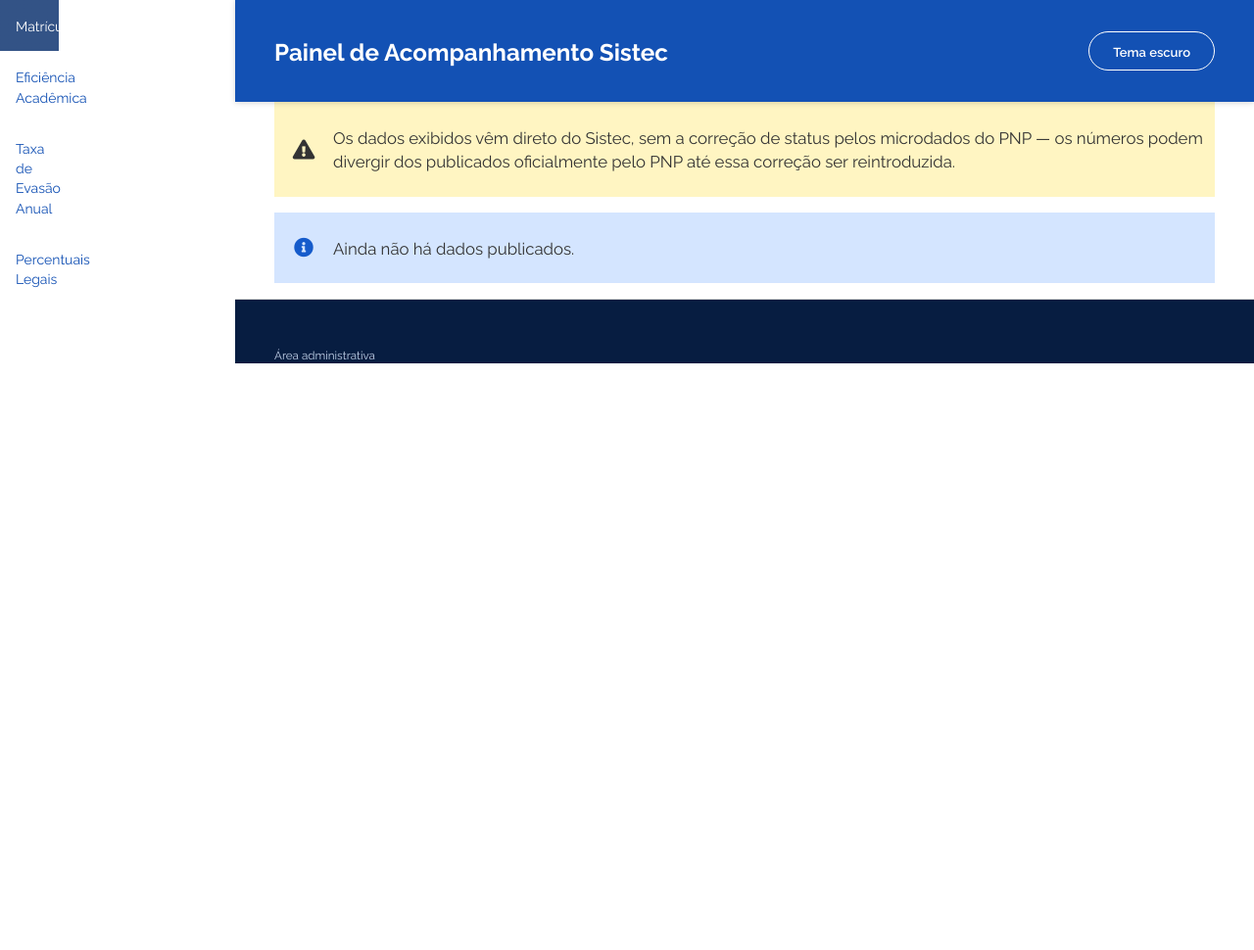
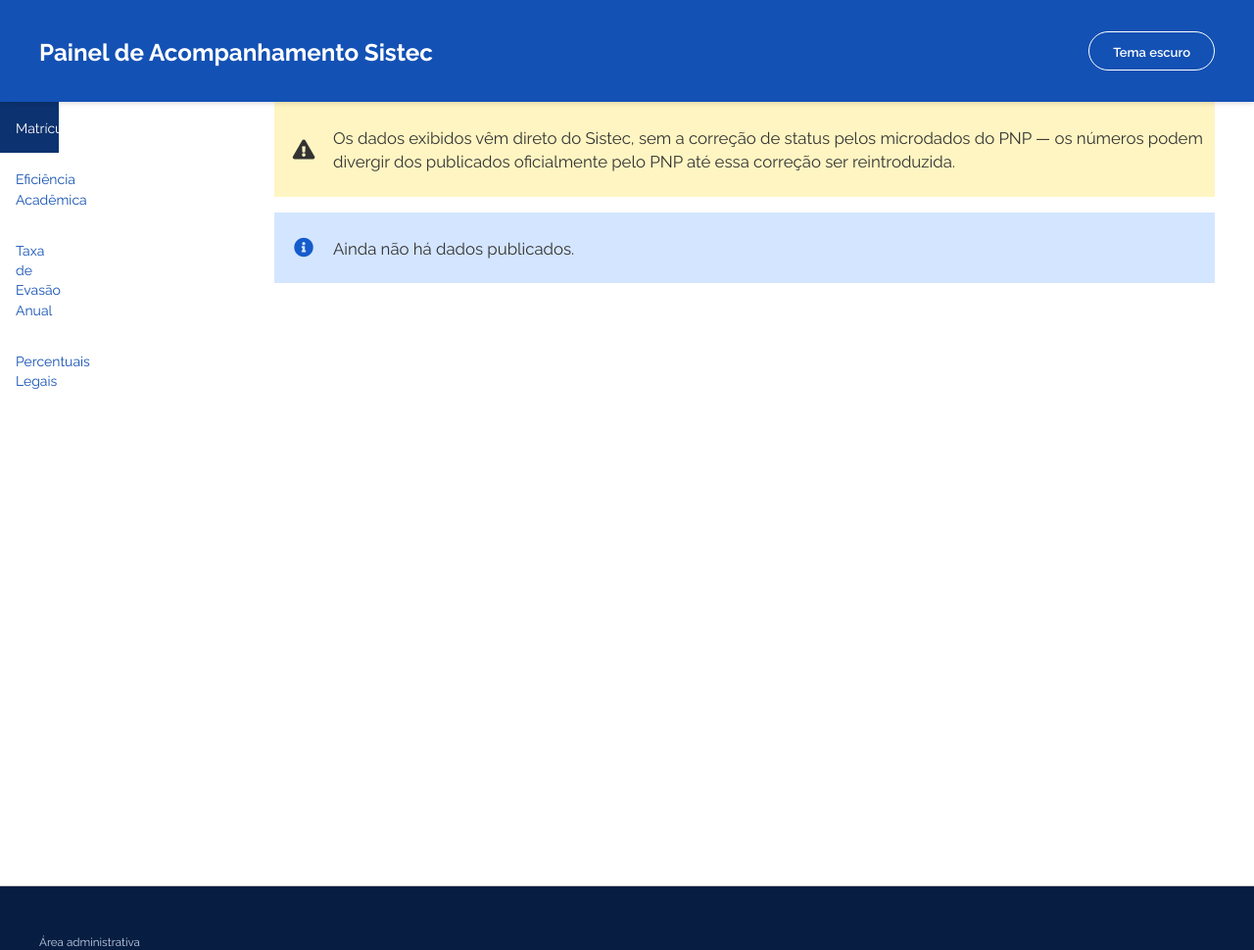
Before and after one commit to fabiodinizrossi/CalcSISTEC, a Flask app: page / in a window 1280 px wide. Shown: the whole page at 98% size. Before the commit the page ends 371 px from the top, so only its background shows below. Run offline with Flask 3, Linux system fonts and the light colour scheme; data comes from the database, SQL or seed files in the repository; data that the repository does not hold is empty; parts of the project's set-up code (start-up, migrations or seed data) failed here and were passed over.

Commit message:
fix(ui): cabeçalho e rodapé voltam à largura total em telas largas
Troca o padding-left do body por um grid de três áreas (cabeçalho,
menu e rodapé). O menu vira coluna própria, abaixo do cabeçalho, em
vez de fixo por cima dele. Teste atualizado para a nova regra de grid.

```diff
--- a/app/assets/style.css
+++ b/app/assets/style.css
@@ -85,13 +85,36 @@ button, input, select, textarea, .br-button, [role="button"], .dash-dropdown-tri
 /* ---- Menu: barra lateral fixa à esquerda a partir de 992px, sobreposto abaixo disso ---- */
 
 @media (min-width: 992px){
-  .br-menu{ position: fixed; top: 0; bottom: 0; left: 0; width: var(--menu-largura); overflow-y: auto; }
+  body{
+    display: grid;
+    grid-template-columns: var(--menu-largura) 1fr;
+    grid-template-rows: auto 1fr auto;
+    grid-template-areas:
+      "cabecalho cabecalho"
+      "menu      conteudo"
+      "rodape    rodape";
+    min-height: 100vh;
+    padding-left: 0;
+  }
+  body > header.br-header{ grid-area: cabecalho; }
+  body > .br-menu{ grid-area: menu; }
+  body > footer.br-footer{ grid-area: rodape; }
+  body > *:not(header.br-header):not(.br-menu):not(footer.br-footer){ grid-column: 2; }
+
+  .br-menu{
+    position: static;
+    top: auto;
+    bottom: auto;
+    left: auto;
+    align-self: stretch;
+    width: auto;
+    height: auto;
+  }
   .br-menu .menu-container, .br-menu.active .menu-container{ display: block; position: static; }
-  .br-menu .menu-panel{ height: 100vh; }
   .br-menu .menu-body{ display: block; }
   .br-menu .menu-header, .br-menu .menu-scrim{ display: none; }
   .header-menu-trigger{ display: none; }
-  body{ padding-left: var(--menu-largura); }
+  .br-menu .menu-container{ height: 100%; }
 }
 
 /* Sem o core.min.js o menu não abre: fica sempre à vista, como lista de links. */
```
Also changed, not shown: tests/test_style_css.py (+2 -3 lines).
